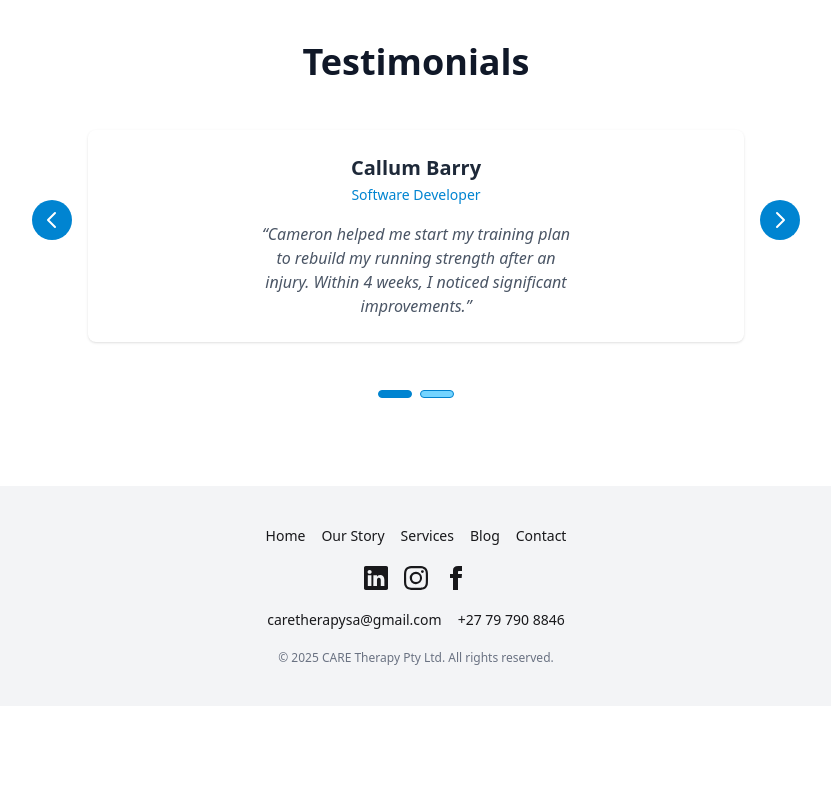
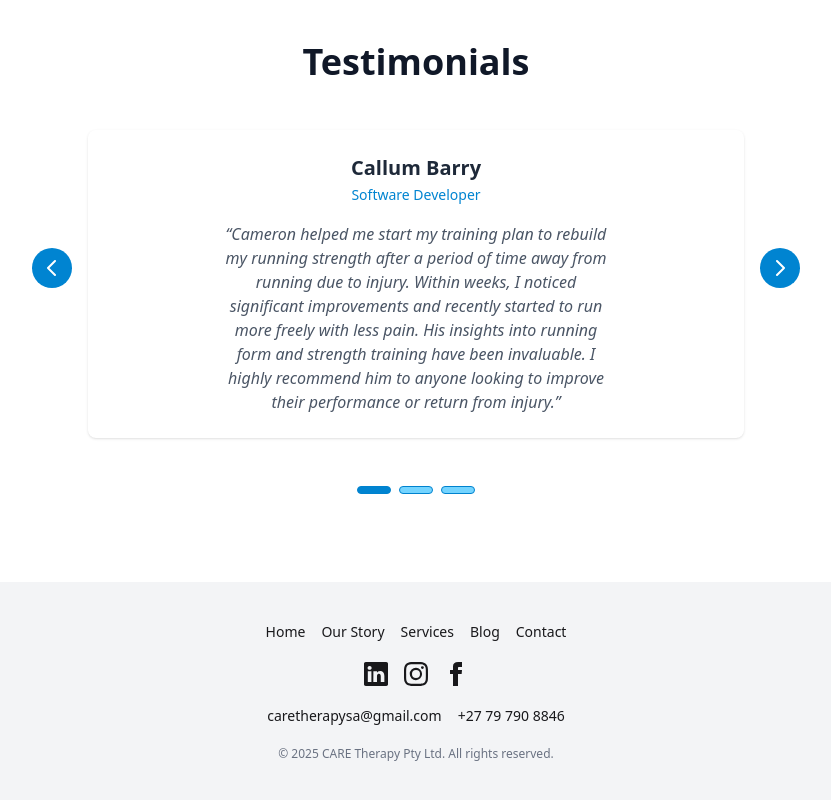
Before and after one commit to CodingWithCallum/care-therapy-njs, a Next.js app: page / in a window 1280 px wide. Shown: the part 1002-1802 px from the top of the page, without its empty margins (224-1055 px from the left). Before the commit the page ends 1708 px from the top, so only its background shows below. Built offline with nearby package versions, Linux system fonts and the light colour scheme.

Commit message:
testimonial and services update

```diff
--- a/src/app/Components/Testimonials.tsx
+++ b/src/app/Components/Testimonials.tsx
@@ -6,15 +6,21 @@ const testimonials = [
   {
     name: 'Callum Barry',
     role: 'Software Developer',
-    quote: 'Cameron helped me start my training plan to rebuild my running strength after an injury. Within 4 weeks, I noticed significant improvements.',
+    quote: 'Cameron helped me start my training plan to rebuild my running strength after a period of time away from running due to injury. Within weeks, I noticed significant improvements and recently started to run more freely with less pain. His insights into running form and strength training have been invaluable. I highly recommend him to anyone looking to improve their performance or return from injury.',
     image: '',
   },
   {
     name: 'Tara Pohl',
-    role: 'Medical Officer',
-    quote: 'Cameron has been instrumental in my recovery from a sports injury. His expertise in rehabilitation and personalized training plans have made a significant difference.',
+    role: 'Medical Officer Intern',
+    quote: 'Cameron has been instrumental in my recovery from a sports injury. His expertise in rehabilitation and personalized training plans have made a significant difference in my progress readying myself for my next trail run later this year. I highly recommend him to anyone looking to improve their fitness or recover from an injury.',
     image: '',
   },
+  {
+    name: 'Joan',
+    role: '',
+    quote: 'Before working with Cameron, I had been living with vertigo and drop foot. I was unsteady and becoming increasingly reliant on my cane for walking. Since starting our sessions, my balance and walking have improved so much that I now only use my cane occasionally. I feel stronger, more stable, and more confident moving throughout my day. I’m also sleeping better, feeling more positive, and experiencing far less pain.',
+    image: '',
+  }
 ];
 
 const TestimonialSlider = () => {
@@ -38,7 +44,7 @@ const TestimonialSlider = () => {
                   <h3 className="text-xl font-semibold text-gray-800">{testimonial.name}</h3>
                   <cite className="text-sm text-sky-600 not-italic">{testimonial.role}</cite>
                 </header>
-                <p className="text-center italic text-gray-600 max-w-xs mx-auto">“{testimonial.quote}”</p>
+                <p className="text-center italic text-gray-600 max-w-sm mx-auto">“{testimonial.quote}”</p>
               </blockquote>
             </article>
           ))}
--- a/src/app/NavBar/ContactCTA.tsx
+++ b/src/app/NavBar/ContactCTA.tsx
@@ -4,7 +4,7 @@ import { ArrowRight } from "lucide-react";
 export default function ContactCTA({ onClick }: { onClick?: () => void }) {
   return (
     <div className="w-full sm:w-max lg:min-w-max lg:items-center">
-      <Link href="/ContactUs/" onClick={onClick} className="flex items-center justify-center gap-x-2 text-gray-700 hover:text-gray-900 border-b border-transparent hover:border-gray-900 transition text-lg lg:text-base">
+      <Link href="/ContactUs/" onClick={onClick} className="flex items-center gap-x-2 text-gray-700 hover:text-gray-900 border-b border-transparent hover:border-gray-900 transition text-lg lg:text-base">
         Get in touch
         <ArrowRight className="w-5 h-5" />
       </Link>
--- a/src/app/NavBar/NavLinks.tsx
+++ b/src/app/NavBar/NavLinks.tsx
@@ -11,7 +11,7 @@ export default function NavLinks({ onClick }: { onClick?: () => void }) {
     <ul className="flex flex-col gap-y-6 text-lg text-gray-700 lg:flex-row lg:gap-x-6 lg:items-center lg:text-base">
       {links.map((link) => (
         <li key={link.name}>
-          <Link href={link.href} onClick={onClick} className="transition hover:text-gray-900 ease-linear block">
+          <Link href={link.href} onClick={onClick} className="border-b border-transparent hover:border-gray-900 transition hover:text-gray-900 ease-linear block">
             {link.name}
           </Link>
         </li>
--- a/src/app/OurServices/page.tsx
+++ b/src/app/OurServices/page.tsx
@@ -24,7 +24,7 @@ const services = [
       "Enhanced mobility and increased ROM for active or sedentary clients",
       "Complementary to rehabilitation and athletic training",
     ],
-    price: "30 Minutes: R250 \| 60 Minutes: R400",
+    price: "30 Minutes: R250 \| 60 Minutes: R400 *",
     cta: "/ContactUs",
   },
   {
@@ -47,7 +47,7 @@ const services = [
       "Ongoing or chronic pain management",
       "Functional return after orthopedic or neurological rehab",
     ],
-    price: "R800 per session",
+    price: "R800 per session *",
     cta: "/ContactUs",
   },
 ];
@@ -97,6 +97,9 @@ const OurServices = () => {
               </div>
             </div>
           ))}
+          <div>
+            <p>* Pricing varies based on location and travel times. Contact us for pricing in your area. </p>
+          </div>
           {/* ASTERIX:
           - Pricing varies based on location and travel times. Contact us for pricing in your area. */}
         </div>
```
